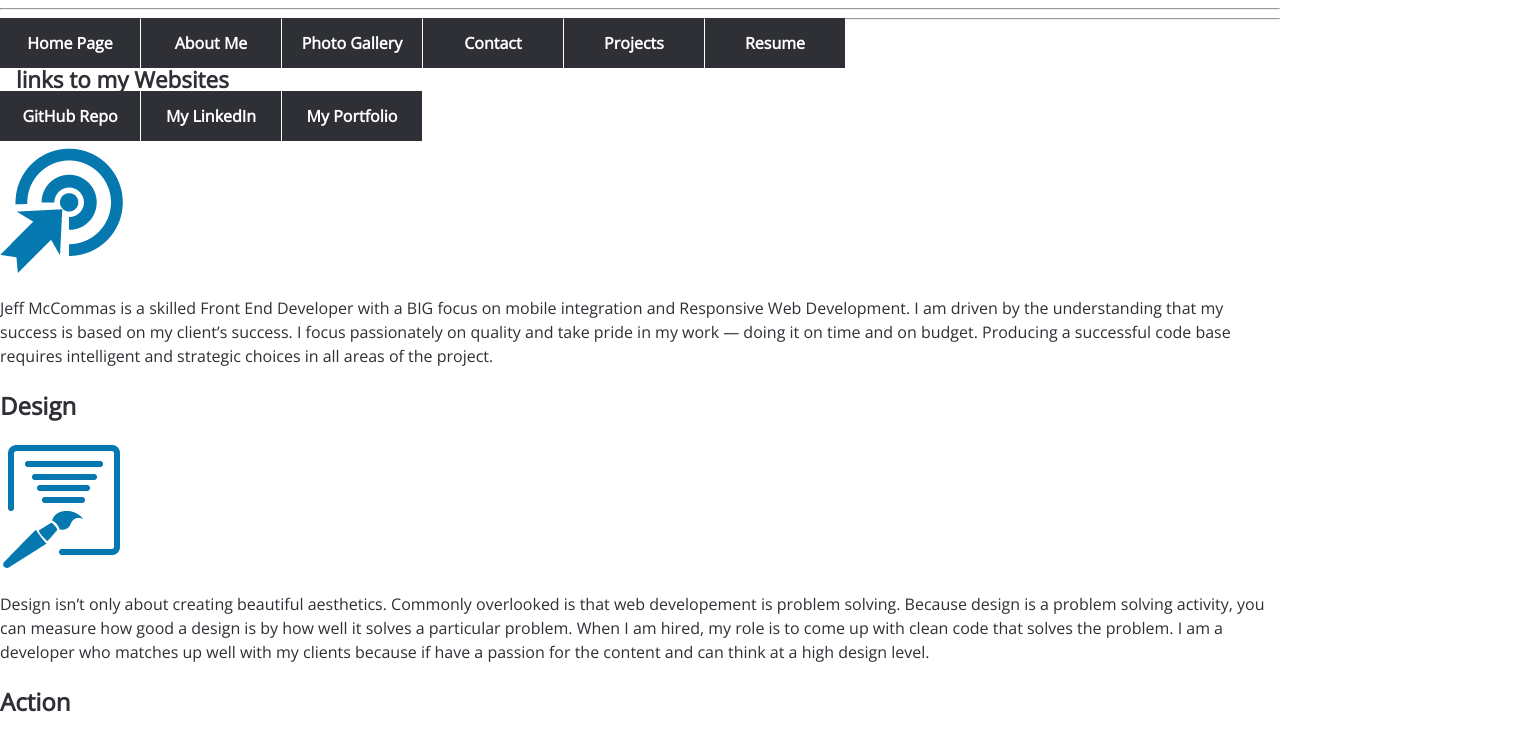
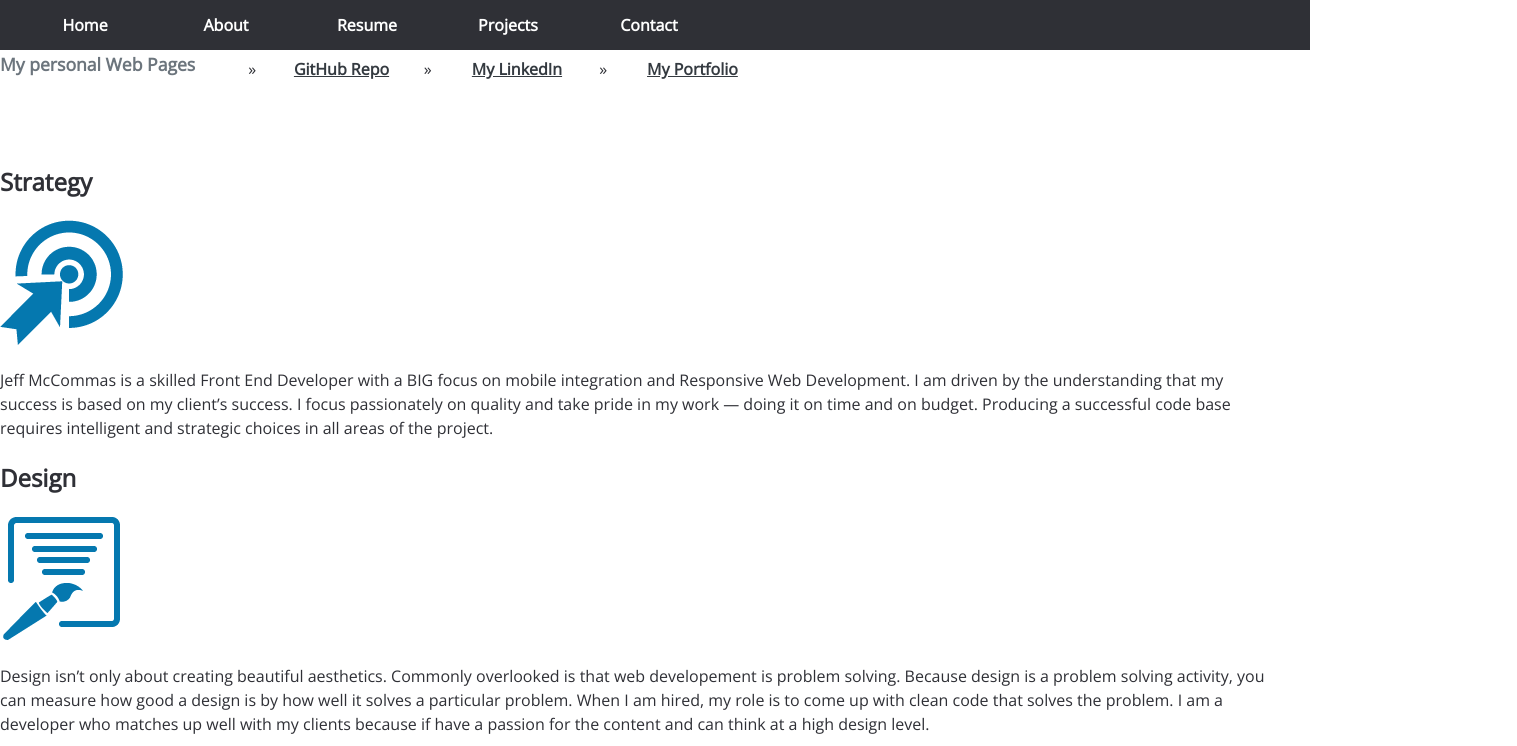
Before and after one commit to jeff-mccommas/METCS-601-Term-Project, a website: page about.html in a window 1280 px wide. Shown: the top 746 px of the page, 1517 px wide, since content can reach past the window. Drawn offline with nearby package versions, Linux system fonts and the light colour scheme.

Commit message:
about  styles

```diff
--- a/Css/styles.css
+++ b/Css/styles.css
@@ -10,6 +10,7 @@ body, html {
     text-align: left;
     background-color: #fff;
 }
+a label { cursor: pointer; }
 
 h2.heading {
     /*margin-bottom: 1.2rem;*/
@@ -316,6 +317,21 @@ div#mainlist {
     display: -webkit-box;
     margin: 0 auto;
 }
+#mainlist ul> li a{
+}
+#mainlist li a{
+    text-decoration: none;
+    background-color: transparent;
+    color: black;
+    font-family: 'Open Sans', sans-serif;
+    color: #343a40;
+    text-decoration: underline;
+
+    line-height: 0;
+    margin: .5rem .2rem;
+    display: inline-table;
+
+}
 /*footer styles*/
 footer{
     position: fixed;
@@ -325,3 +341,17 @@ footer{
 footer p{
    padding-right: 5rem;
 }
+ /*about page styles*/
+h2.intro.about.secondary {
+    position: relative;
+    line-height: 1rem;
+    top: 41px;
+    font-size: 1.1rem;
+}
+h2.intro.secondary {
+    font-size: 1.3rem;
+}
+ul.about {
+    position: relative;
+    top: 20px;
+}
--- a/about.html
+++ b/about.html
@@ -9,38 +9,43 @@
     <meta name="description" content=METCS601>
     <meta name="keywords" content="HTML,CSS,JavaScript">
     <meta name="author" content="Jeff McCommas">
+    <link href="https://fonts.googleapis.com/css?family=Open+Sans" rel="stylesheet">
     <link rel="stylesheet" href="Css/styles.css">
-
+    <link rel="stylesheet" href="Css/media.css">
+    <link media="print" href="./Css/print.css">
     <title>About Me</title>
 </head>
 <body>
 <!-- begin navigation -->
 <header>
-    <hr>
     <nav>
-        <ul>
-            <li><a href="./home.html">Home Page</a></li>
-            <li><a href="./about.html">About Me</a></li>
-            <li><a href="./photo-gallery.html">Photo Gallery</a></li>
+        <label for="show-menu" class="show-menu">Show Menu</label>
+        <input type="checkbox" id="show-menu" role="button">
+        <ul id="menu" class="nav-container">
+            <li><a href="./home.html">Home</a></li>
+            <li><a href="./about.html">About </a>
+            <li><a href="./resume.html">Resume</a></li>
+            <li><a href="./projects.html">Projects</a></li>
             <li><a href="./contact.html">Contact</a></li>
-            <li><a href="./projects.html">Projects</a></li>
-            <li><a href="./resume.html">Resume</a></li>
-
         </ul>
     </nav>
-    <hr>
+
 </header>
 <!-- end navigation -->
 <section>
     <article>
 
         <header>
-            <h2 class="heading">links to my Websites</h2>
-            <ul>
-                <li><a href="https://github.com/jeff-mccommas" target="_blank">GitHub Repo</a></li>
-                <li><a href="http://www.linkedin.com/in/jeffmccommas" target="_blank">My LinkedIn</a></li>
-                <li><a href="http://www.jeffmccommas.com/" target="_blank">My Portfolio</a></li>
-            </ul>
+
+            <div id="mainlist">
+                <h2 class="intro about secondary">My personal Web Pages</h2>
+                <ul class="about">
+                    <li><a href="https://github.com/jeff-mccommas" target="_blank">GitHub Repo</a></li>
+                    <li><a href="http://www.linkedin.com/in/jeffmccommas" target="_blank">My LinkedIn</a></li>
+                    <li><a href="http://www.jeffmccommas.com/" target="_blank">My Portfolio</a></li>
+                </ul>
+            </div>
+
         </header>
 
     </article>
@@ -127,8 +132,8 @@
 
 </section>
 
-<footer>
-    <p>Copyright 2018 Jeff McCommas</p>
+<footer class="nav-container">
+    <p class="copy">Copyright 2018 Jeff McCommas</p>
 </footer>
 <script src="Scripts/script.js"></script>
 
```
